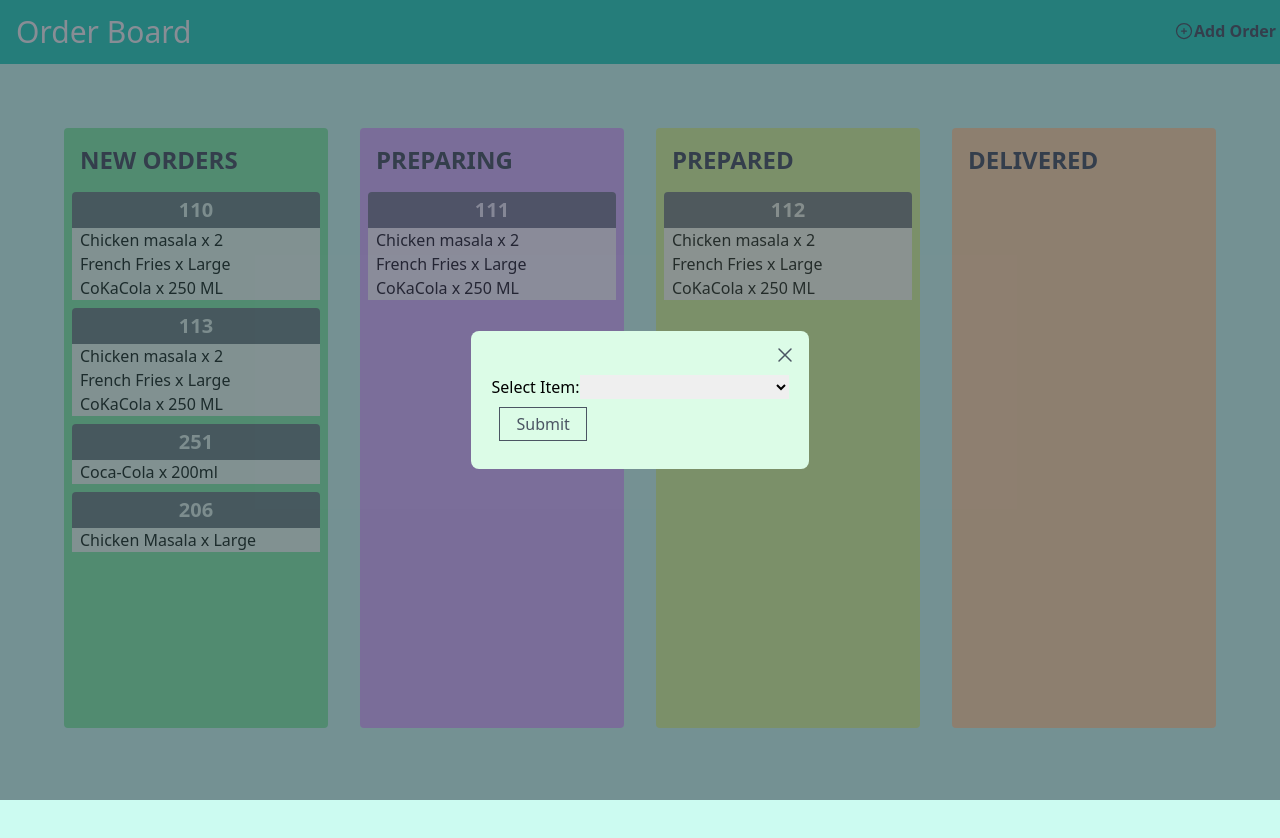
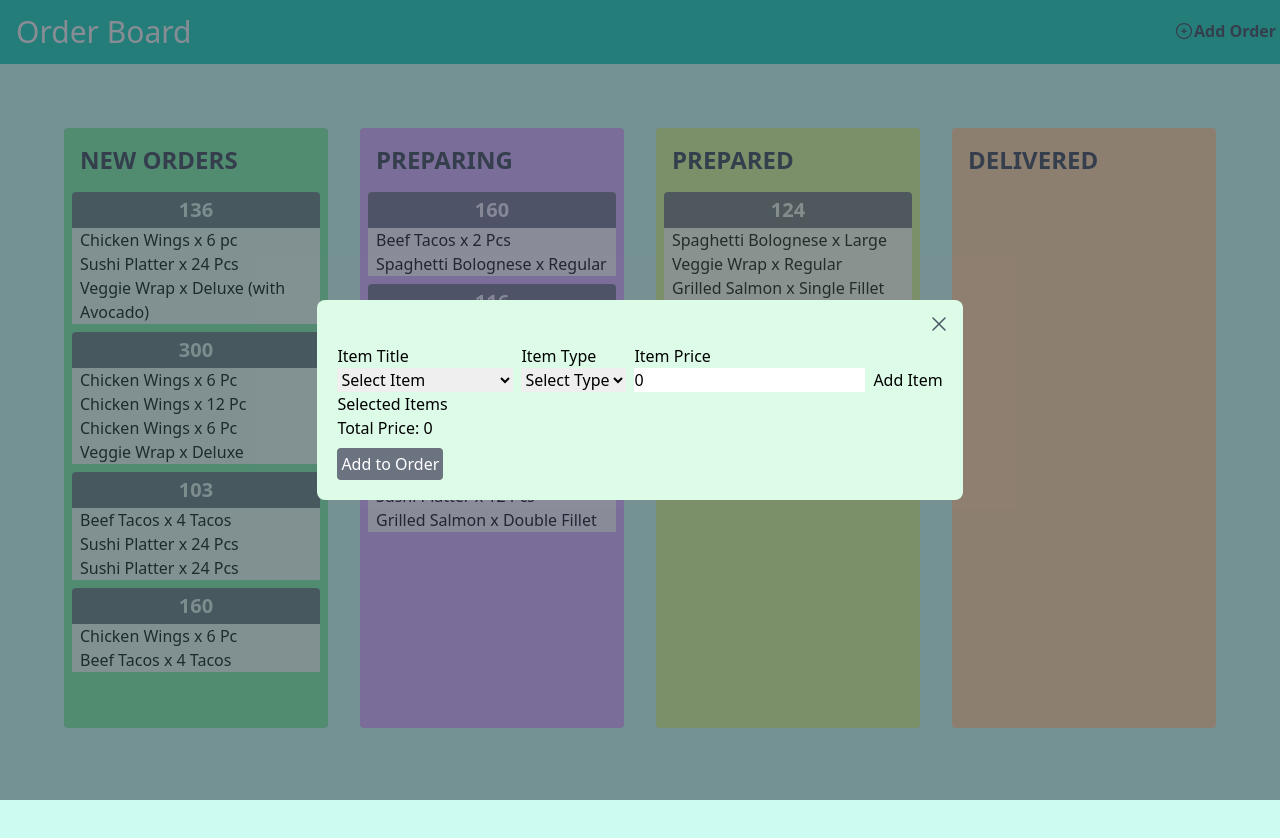
Before and after one commit to AmirHam-Za/ng-Order-Board, an Angular app: page / in a window 1280 px wide. Both pictures are taken after a click on the button "Add Order". Shown: the top 838 px of the page. Built offline with nearby package versions, Linux system fonts and the light colour scheme; data requests are answered from the project's data file.

Commit message:
Implement item type select bye separate api calling

```diff
--- a/data/db.json
+++ b/data/db.json
@@ -1,135 +1,359 @@
 {
   "orders": [
     {
-      "id": "1",
-      "guid": "e7cf6f7b-3a0b-4b8c-b91f-9b7b9d8507e7",
-      "order_no": "110",
+      "id": "sr92kto0c",
+      "guid": "d4v6",
+      "order_no": 136,
       "orderItems": [
         {
-          "itemType": "Chicken masala",
-          "typeTitle": "2",
-          "typePrice": "2"
+          "itemType": "Chicken Wings",
+          "typeTitle": "6 pc",
+          "typePrice": 8
         },
         {
-          "itemType": "French Fries",
-          "typeTitle": "Large",
-          "typePrice": "Large"
+          "itemType": "Sushi Platter",
+          "typeTitle": "24 Pcs",
+          "typePrice": 35
         },
         {
-          "itemType": "CoKaCola",
-          "typeTitle": "250 ML",
-          "typePrice": "250 ML"
+          "itemType": "Veggie Wrap",
+          "typeTitle": "Deluxe (with Avocado)",
+          "typePrice": 10
         }
       ],
       "status": "1",
-      "created_at": "2024-04-08T12:01:00Z",
-      "updated_at": "2024-04-08T12:02:00Z"
+      "totalPrice": 53,
+      "created_at": "2024-04-26T12:02:57.452Z",
+      "updated_at": "2024-04-26T12:02:57.452Z"
     },
     {
-      "id": "2",
-      "guid": "6b3e3a79-f5c2-4d27-b426-2c7a8b205186",
-      "order_no": "111",
+      "id": "m6a4xu7kk",
+      "guid": "2vi9",
+      "order_no": 124,
       "orderItems": [
         {
-          "itemType": "Chicken masala",
-          "typeTitle": "2",
-          "typePrice": "2"
+          "itemType": "Spaghetti Bolognese",
+          "typeTitle": "Large",
+          "typePrice": 18
         },
         {
-          "itemType": "French Fries",
-          "typeTitle": "Large",
-          "typePrice": "Large"
+          "itemType": "Veggie Wrap",
+          "typeTitle": "Regular",
+          "typePrice": 7
         },
         {
-          "itemType": "CoKaCola",
-          "typeTitle": "250 ML",
-          "typePrice": "250 ML"
+          "itemType": "Grilled Salmon",
+          "typeTitle": "Single Fillet",
+          "typePrice": 15
+        },
+        {
+          "itemType": "Grilled Salmon",
+          "typeTitle": "Single Fillet",
+          "typePrice": 15
+        }
+      ],
+      "status": "3",
+      "totalPrice": 55,
+      "created_at": "2024-04-26T15:17:59.423Z",
+      "updated_at": "2024-04-26T15:17:59.423Z"
+    },
+    {
+      "id": "193nic8nb",
+      "guid": "qhlv",
+      "order_no": 160,
+      "orderItems": [
+        {
+          "itemType": "Beef Tacos",
+          "typeTitle": "2 Pcs",
+          "typePrice": 7
+        },
+        {
+          "itemType": "Spaghetti Bolognese",
+          "typeTitle": "Regular",
+          "typePrice": 12
         }
       ],
       "status": "2",
-      "created_at": "2024-04-07T08:03:00Z",
-      "updated_at": "2024-04-07T08:04:00Z"
+      "totalPrice": 19,
+      "created_at": "2024-04-26T15:18:19.535Z",
+      "updated_at": "2024-04-26T15:18:19.535Z"
     },
     {
-      "id": "3",
-      "guid": "6b3e3a79-f5c2-4d27-b426-2c7a8b205187",
-      "order_no": "112",
+      "id": "51x6jn6jg",
+      "guid": "36t1",
+      "order_no": 116,
       "orderItems": [
         {
-          "itemType": "Chicken masala",
-          "typeTitle": "2",
-          "typePrice": "2"
+          "itemType": "Grilled Salmon",
+          "typeTitle": "Double Fillet",
+          "typePrice": 25
         },
         {
-          "itemType": "French Fries",
+          "itemType": "Spaghetti Bolognese",
           "typeTitle": "Large",
-          "typePrice": "Large"
+          "typePrice": 18
         },
         {
-          "itemType": "CoKaCola",
-          "typeTitle": "250 ML",
-          "typePrice": "250 ML"
+          "itemType": "Chicken Wings",
+          "typeTitle": "12 pc",
+          "typePrice": 15
         }
       ],
-      "status": "3",
-      "created_at": "2024-04-07T08:05:00Z",
-      "updated_at": "2024-04-07T08:06:00Z"
+      "status": "2",
+      "totalPrice": 58,
+      "created_at": "2024-04-26T15:21:06.199Z",
+      "updated_at": "2024-04-26T15:21:06.199Z"
     },
     {
-      "id": "4",
-      "guid": "6b3e3a79-f5c2-4d27-b426-2c7a8b205188",
-      "order_no": "113",
+      "id": "yt8qbe58b",
+      "guid": "yaas",
+      "order_no": 300,
       "orderItems": [
         {
-          "itemType": "Chicken masala",
-          "typeTitle": "2",
-          "typePrice": "2"
+          "itemType": "Chicken Wings",
+          "typeTitle": "6 Pc",
+          "typePrice": 8
         },
         {
-          "itemType": "French Fries",
-          "typeTitle": "Large",
-          "typePrice": "Large"
+          "itemType": "Chicken Wings",
+          "typeTitle": "12 Pc",
+          "typePrice": 15
         },
         {
-          "itemType": "CoKaCola",
-          "typeTitle": "250 ML",
-          "typePrice": "250 ML"
+          "itemType": "Chicken Wings",
+          "typeTitle": "6 Pc",
+          "typePrice": 8
+        },
+        {
+          "itemType": "Veggie Wrap",
+          "typeTitle": "Deluxe",
+          "typePrice": 10
         }
       ],
       "status": "1",
-      "created_at": "2024-04-07T08:07:00Z",
-      "updated_at": "2024-04-07T08:08:00Z"
+      "totalPrice": 41,
+      "created_at": "2024-04-26T19:47:57.403Z",
+      "updated_at": "2024-04-26T19:47:57.403Z"
     },
     {
-      "id": "i3gpue762",
-      "guid": "cfqg",
-      "order_no": 251,
+      "id": "1awsv0c6j",
+      "guid": "i3g5",
+      "order_no": 103,
       "orderItems": [
         {
-          "itemType": "Coca-Cola",
-          "typeTitle": "200ml",
-          "typePrice": "200ml",
-          "price": "2.49"
+          "itemType": "Beef Tacos",
+          "typeTitle": "4 Tacos",
+          "typePrice": 12
+        },
+        {
+          "itemType": "Sushi Platter",
+          "typeTitle": "24 Pcs",
+          "typePrice": 35
+        },
+        {
+          "itemType": "Sushi Platter",
+          "typeTitle": "24 Pcs",
+          "typePrice": 35
         }
       ],
       "status": "1",
-      "created_at": "2024-04-22T18:01:01.456Z",
-      "updated_at": "2024-04-22T18:01:01.456Z"
+      "totalPrice": 82,
+      "created_at": "2024-04-26T20:13:10.151Z",
+      "updated_at": "2024-04-26T20:13:10.151Z"
     },
     {
-      "id": "2ikt9o4n9",
-      "guid": "wzto",
-      "order_no": 206,
+      "id": "0cw7l903d",
+      "guid": "kwmx",
+      "order_no": 149,
       "orderItems": [
         {
-          "itemType": "Chicken Masala",
+          "itemType": "Spaghetti Bolognese",
           "typeTitle": "Large",
-          "typePrice": "10.99"
+          "typePrice": 18
+        },
+        {
+          "itemType": "Chicken Wings",
+          "typeTitle": "6 Pc",
+          "typePrice": 8
+        },
+        {
+          "itemType": "Sushi Platter",
+          "typeTitle": "12 Pcs",
+          "typePrice": 20
+        },
+        {
+          "itemType": "Grilled Salmon",
+          "typeTitle": "Double Fillet",
+          "typePrice": 25
+        }
+      ],
+      "status": "2",
+      "totalPrice": 71,
+      "created_at": "2024-04-26T23:03:14.304Z",
+      "updated_at": "2024-04-26T23:03:14.304Z"
+    },
+    {
+      "id": "0z5m3haas",
+      "guid": "u6lm",
+      "order_no": 160,
+      "orderItems": [
+        {
+          "itemType": "Chicken Wings",
+          "typeTitle": "6 Pc",
+          "typePrice": 8
+        },
+        {
+          "itemType": "Beef Tacos",
+          "typeTitle": "4 Tacos",
+          "typePrice": 12
         }
       ],
       "status": "1",
-      "created_at": "2024-04-22T18:12:15.351Z",
-      "updated_at": "2024-04-22T18:12:15.351Z"
+      "totalPrice": 20,
+      "created_at": "2024-05-01T17:09:59.461Z",
+      "updated_at": "2024-05-01T17:09:59.461Z"
+    }
+  ],
+  "items": [
+    {
+      "id": "8d6fb9d8-4c4d-4279-9931-2af3d6153b5b",
+      "title": "Chicken Wings",
+      "types": [
+        {
+          "type": "6 Pc",
+          "price": 8
+        },
+        {
+          "type": "12 Pc",
+          "price": 15
+        }
+      ]
+    },
+    {
+      "id": "c50bc8d7-d19e-4b9d-bf08-3c39289f0d6d",
+      "title": "Cheeseburger",
+      "types": [
+        {
+          "type": "Single Patty",
+          "price": 6
+        },
+        {
+          "type": "Double Patty",
+          "price": 9
+        }
+      ]
+    },
+    {
+      "id": "1d14d0f7-7f37-47bb-84e0-8e6d94be740c",
+      "title": "Margherita Pizza",
+      "types": [
+        {
+          "type": "Small",
+          "price": 10
+        },
+        {
+          "type": "Large",
+          "price": 15
+        }
+      ]
+    },
+    {
+      "id": "9a7de5e7-ae6a-4f6b-b3f3-ec1d9a5115db",
+      "title": "Caesar Salad",
+      "types": [
+        {
+          "type": "Regular",
+          "price": 8
+        },
+        {
+          "type": "Family Size",
+          "price": 12
+        }
+      ]
+    },
+    {
+      "id": "f3e78aa9-4f3d-479e-b44c-2e3a5214a7ad",
+      "title": "Beef Tacos",
+      "types": [
+        {
+          "type": "2 Tacos",
+          "price": 7
+        },
+        {
+          "type": "4 Tacos",
+          "price": 12
+        }
+      ]
+    },
+    {
+      "id": "c7764484-63d5-4050-af47-23b1dcf1718c",
+      "title": "Spaghetti Bolognese",
+      "types": [
+        {
+          "type": "Regular",
+          "price": 12
+        },
+        {
+          "type": "Large",
+          "price": 18
+        }
+      ]
+    },
+    {
+      "id": "bc2fde2c-21f2-4c15-b41a-74a3a22a51d4",
+      "title": "Sushi Platter",
+      "types": [
+        {
+          "type": "12 Pcs",
+          "price": 20
+        },
+        {
+          "type": "24 Pcs",
+          "price": 35
+        }
+      ]
+    },
+    {
+      "id": "a5cdaa28-26f1-40f5-af94-04e345f98ad7",
+      "title": "Veggie Wrap",
+      "types": [
+        {
+          "type": "Regular",
+          "price": 7
+        },
+        {
+          "type": "Deluxe",
+          "price": 10
+        }
+      ]
+    },
+    {
+      "id": "bd5b9b15-7d6e-4601-a982-2a5e80e4161a",
+      "title": "Grilled Salmon",
+      "types": [
+        {
+          "type": "Single Fillet",
+          "price": 15
+        },
+        {
+          "type": "Double Fillet",
+          "price": 25
+        }
+      ]
+    },
+    {
+      "id": "715d9276-45d8-4f79-9dc3-cce9d68c6977",
+      "title": "Chocolate Brownie",
+      "types": [
+        {
+          "type": "Regular",
+          "price": 6
+        },
+        {
+          "type": "Family Size",
+          "price": 12
+        }
+      ]
     }
   ]
 }
--- a/src/app/components/add-order-modal/add-order-modal.component.html
+++ b/src/app/components/add-order-modal/add-order-modal.component.html
@@ -17,28 +17,50 @@
     <div class="flex justify-center">
       <div class="modal p-2 rounded">
 
-        <form (ngSubmit)="addOrder()">
-          <div>
-            <label for="itemSelect">Select Item:</label>
-            <select id="itemSelect" [(ngModel)]="selectedItem" name="selectedItem">
-              <option *ngFor="let item of itemObject.itemtype" [value]="item">{{ item }}</option>
+        <div>
+          <div class="flex">
+            <div class="mr-2">
+              <label for="">Item Title</label><br>
+              <select [(ngModel)]="selectedTitle" (change)="updateAvailableOptions()" placeholder="Select Item">
+                <option value="">Select Item</option>
+                <option *ngFor="let item of itemObject" [value]="item.title">{{ item.title }}</option>
+              </select>
+            </div>
+
+            <div class="mr-2">
+            <label for="">Item Type</label><br>
+            <select [(ngModel)]="selectedType" (change)="updateSelectedPrice()" placeholder="Select Type">
+              <option value="">Select Type</option>
+              <option *ngFor="let type of availableTypes" [value]="type">{{ type }}</option>
             </select>
+            </div>
+
+            <div class="mr-2">
+              <label for="">Item Price</label><br>
+              <input type="number" [(ngModel)]="selectedPrice" placeholder="Price" readonly>
+            </div>
+
+            <div class="flex items-end">
+              <button class="" (click)="addItem()">Add Item</button>
+            </div>
           </div>
 
-          <div *ngIf="selectedItem">
-            <label for="sizeSelect">Select Item Type: </label>
-            <select id="sizeSelect" [(ngModel)]="selectedType" name="selectedType">
-              <option *ngFor="let size of itemObject.typeTitle[selectedItem]" [value]="size">{{ size }}</option>
-            </select>
-          </div>
 
-          <div *ngIf="selectedItem && selectedType">
-            <p>Price: {{ itemObject.typePrice[selectedItem][selectedType] | currency }}</p>
-          </div>
 
-          <button type="submit" class="px-4 py-1 m-2 text-gray-600 border border-gray-600">Submit</button>
-        </form>
 
+        </div>
+
+        <h2>Selected Items</h2>
+
+        <ul>
+          <li *ngFor="let item of selectedItems">
+            {{ item.title }} - {{ item.type }} - {{ item.price }}
+          </li>
+        </ul>
+
+        <p>Total Price: {{ getTotalPrice() }}</p>
+
+        <button class="bg-gray-500 hover:bg-gray-700 text-white p-1 rounded mt-2" (click)="submit()">Add to Order</button>
 
       </div>
     </div>
--- a/src/app/components/add-order-modal/add-order-modal.component.ts
+++ b/src/app/components/add-order-modal/add-order-modal.component.ts
@@ -1,17 +1,19 @@
-import { HttpClient, HttpErrorResponse } from '@angular/common/http';
-import { Component, EventEmitter, Input, Output } from '@angular/core';
-import {  ItemObject } from '@interfaces/item-object.interface';
+import { HttpErrorResponse } from '@angular/common/http';
+import { Component, EventEmitter, Input, OnInit, Output } from '@angular/core';
+import { Items } from '@interfaces/item-object.interface';
+import { OrderItem } from '@interfaces/order-item.interface';
 import { Orders } from '@interfaces/order.interface';
-import { itemObject } from '@models/item-data';
+import { ItemService } from '@services/item/item.service';
 import { OrderService } from '@services/order/order.service';
-
 
 @Component({
   selector: 'app-add-order-modal',
   templateUrl: './add-order-modal.component.html',
   styleUrl: './add-order-modal.component.css'
 })
-export class AddOrderModalComponent {
+
+// TODO: implement missing types and inspect for overall refactor
+export class AddOrderModalComponent implements OnInit {
 
   @Output() isPopupOpenChange: EventEmitter<boolean> = new EventEmitter<boolean>();
 
@@ -29,58 +31,124 @@ export class AddOrderModalComponent {
 
   currentDateTime: string = new Date().toISOString();
   successMessage: string = '';
-  selectedItem: string = '';
-  selectedType: string = '';
-  itemObject: ItemObject = itemObject;
 
-  newOrder: Orders = {
-    id: '',
-    guid: '',
-    order_no: 0,
-    orderItems: [
-      { itemType: '', typeTitle: '', typePrice: '' }
-    ],
-    status: '1',
-    created_at: this.currentDateTime,
-    updated_at: this.currentDateTime
-  };
-
-  constructor( private _orderSevice: OrderService, private _http: HttpClient ) { }
+  constructor(private _orderService: OrderService, private _itemService: ItemService) { }
+  ngOnInit(): void {
+    this.loadItems()
+  }
 
   closePopup() {
     this.isPopupOpen = false;
   }
 
-  addOrder() {
-    if (this.selectedItem && this.selectedType) {
-      const price = this.itemObject.typePrice[this.selectedItem][this.selectedType];
-      if (price != null) {
-        const newOrderItem = {
-          itemType: this.selectedItem,
-          typeTitle: this.selectedType,
-          typePrice: price.toString()
-        };
+  itemObject: any = [];
+  selectedTitle: string = '';
+  selectedType: string = '';
+  selectedPrice: number = 0;
 
-        this.newOrder.orderItems = [newOrderItem];
-        this.selectedItem = '';
+  availableTypes: any[] = [];
+  availablePrices: number[] = [];
+  selectedItem: any = [];
+  selectedTypes: any[] = [];
+  selectedItems: any[] = [];
+
+  newItem: OrderItem = { itemType: '', typeTitle: '', typePrice: '' };
+  order: Orders = { id: '', guid: '', order_no: 0, orderItems: [], status: '1', totalPrice: 0, created_at: '', updated_at: '' };
+
+  submit() {
+    this.order.created_at = this.getCurrentDateTime();
+    this.order.updated_at = this.getCurrentDateTime();
+
+    const orderItems = this.selectedItems.map(item => ({
+      itemType: item.title,
+      typeTitle: item.type,
+      typePrice: item.price
+    }));
+
+    this.order.orderItems = orderItems;
+    this.order.totalPrice = this.getTotalPrice();
+    this._orderService.addOrderAsync(this.order)
+      .subscribe(response => {
+        console.log('Order added:', response);
+        this.selectedItems = [];
+        this.selectedTitle = '';
         this.selectedType = '';
+        this.selectedPrice = 0;
+      });
+  }
 
-        this._orderSevice.addOrderAsync(this.newOrder).subscribe({
-          next: () => {
-            this.successMessage = 'Order added successfully!';
-          },
-          error: (error: HttpErrorResponse) => {
-            if (error.status === 404) {
-              console.log(`Add Order Error occurred: ${error.statusText}-${error.status}`);
-            }
-          }
-        });
-      } else {
-        console.error('Price not found for the selected item and size.');
+  private getCurrentDateTime(): string {
+    return new Date().toISOString();
+  }
+
+  loadItems(): void {
+    this._itemService.getItemsAsync().subscribe({
+      next: (res: Items[]) => {
+        this.itemObject = res;
+        console.log('itemObject:', this.itemObject);
+      },
+      error: (error: HttpErrorResponse) => {
+        if (error.status === 404) {
+          console.log(`Error occurred: ${error.statusText}-${error.status}`);
+        }
       }
+    })
+  }
+
+  updateSelectedTypes() {
+    if (this.selectedItem && this.selectedItem.types) {
+      this.selectedTypes = this.selectedItem.types;
     } else {
-      console.error('Please select an item and size.');
+      this.selectedTypes = [];
     }
   }
 
+  updateAvailableOptions() {
+    const selectedItem = this.itemObject.find((item: { title: string; }) => item.title === this.selectedTitle);
+
+    if (selectedItem) {
+      this._itemService.getItemDetailsByUUID(selectedItem.id).subscribe({
+        next: (details: Items) => {
+          this.availableTypes = details.types.map((type:any ) => type.type);
+        },
+        error: (error: HttpErrorResponse) => {
+          console.log(`Error fetching item details: ${error.statusText}-${error.status}`);
+          this.availableTypes = [];
+        }
+      });
+    } else {
+      this.availableTypes = [];
+    }
+  }
+
+  updateSelectedPrice() {
+    const selectedItem = this.itemObject.find((item: { title: string; }) => item.title === this.selectedTitle);
+
+    if (selectedItem) {
+      const selectedType = selectedItem.types.find((type: { type: string; }) => type.type === this.selectedType);
+
+      if (selectedType) {
+        this.selectedPrice = selectedType.price;
+      } else {
+        this.selectedPrice = 0;
+      }
+    } else {
+      this.selectedPrice = 0;
+    }
+  }
+
+  addItem() {
+    if (this.selectedTitle && this.selectedType && this.selectedPrice) {
+      this.selectedItems.push({
+        title: this.selectedTitle,
+        type: this.selectedType,
+        price: this.selectedPrice
+      });
+    }
+    console.log(this.selectedItems);
+  }
+
+  getTotalPrice(): number {
+    return this.selectedItems.reduce((total, item) => total + parseFloat(item.price), 0);
+  }
 }
--- a/src/app/components/order/order.component.html
+++ b/src/app/components/order/order.component.html
@@ -7,7 +7,9 @@
 
     <div *ngFor="let item of order.orderItems">
 
-      <p class="bg-white px-2">{{ item.itemType }} x <span>{{ item.typeTitle }}</span></p>
+      <div class="">
+        <p class="bg-white px-2">{{ item.itemType }} x <span>{{ item.typeTitle }}</span></p>
+      </div>
     </div>
 
   </div>
--- a/src/app/constant/order-type.ts
+++ b/src/app/constant/order-type.ts
@@ -1,3 +1,5 @@
+export const API_ENDPOINT = 'http://localhost:3000';
+
 export const ORDER_TITLE_OBJECTS  =  [
   { id: 1, title: 'NEW ORDERS' },
   { id: 2, title: 'PREPARING' },
--- a/src/app/interfaces/item-object.interface.ts
+++ b/src/app/interfaces/item-object.interface.ts
@@ -1,13 +1,8 @@
-export interface ItemObject {
-  itemtype: string[];
 
-  typeTitle: {
-    [key: string]: string[];
-  };
-
-  typePrice: {
-    [key: string]: {
-      [key: string]: number;
-    };
-  };
+export interface Items {
+  title: string;
+  types: {
+    type: string;
+    price: number;
+  }[];
 }
--- a/src/app/interfaces/order.interface.ts
+++ b/src/app/interfaces/order.interface.ts
@@ -4,6 +4,7 @@ export interface Orders {
   guid: string;
   order_no: number;
   orderItems: OrderItem[];
+  totalPrice: number;
   status: string;
   created_at: string;
   updated_at: string;
--- a/src/app/models/item-data.ts
+++ /dev/null
@@ -1,71 +0,0 @@
-import { ItemObject } from "@interfaces/item-object.interface";
-
-// TODO: implement and this data in json-server and call from there if needed.
-export const itemObject: ItemObject = {
-  itemtype: [
-    "Chicken Masala",
-    "French Fries",
-    "Coca-Cola",
-    "Cheeseburger",
-    "Margherita Pizza",
-    "Caesar Salad",
-    "Chocolate Ice Cream",
-    "Grilled Chicken Sandwich",
-    "Penne Pasta"
-  ],
-
-  typeTitle: {
-    "Chicken Masala": ["Regular", "Large"],
-    "French Fries": ["Small", "Medium", "Large"],
-    "Coca-Cola": ["100ml", "200ml", "250ml"],
-    "Cheeseburger": ["Single", "Double", "Triple"],
-    "Margherita Pizza": ["Small", "Medium", "Large"],
-    "Caesar Salad": ["Regular", "Large"],
-    "Chocolate Ice Cream": ["Regular", "Large"],
-    "Grilled Chicken Sandwich": ["Regular", "Spicy"],
-    "Penne Pasta": ["Alfredo", "Marinara"]
-  },
-
-  typePrice: {
-    "Chicken Masala": {
-      "Regular": 8.99,
-      "Large": 10.99
-    },
-    "French Fries": {
-      "Small": 3.99,
-      "Medium": 4.99,
-      "Large": 5.99
-    },
-    "Coca-Cola": {
-      "100ml": 1.99,
-      "200ml": 2.49,
-      "250ml": 2.99
-    },
-    "Cheeseburger": {
-      "Single": 6.99,
-      "Double": 8.99,
-      "Triple": 10.99
-    },
-    "Margherita Pizza": {
-      "Small": 9.99,
-      "Medium": 12.99,
-      "Large": 15.99
-    },
-    "Caesar Salad": {
-      "Regular": 7.99,
-      "Large": 9.99
-    },
-    "Chocolate Ice Cream": {
-      "Regular": 4.49,
-      "Large": 5.49
-    },
-    "Grilled Chicken Sandwich": {
-      "Regular": 7.49,
-      "Spicy": 7.99
-    },
-    "Penne Pasta": {
-      "Alfredo": 11.99,
-      "Marinara": 10.99
-    }
-  }
-};
```
Also changed, not shown: src/app/services/item/item.service.ts (added, +21 -0 lines), src/app/services/order/order.service.ts (+5 -5 lines), 1 other file (tests, documents, lock files or other folders).
